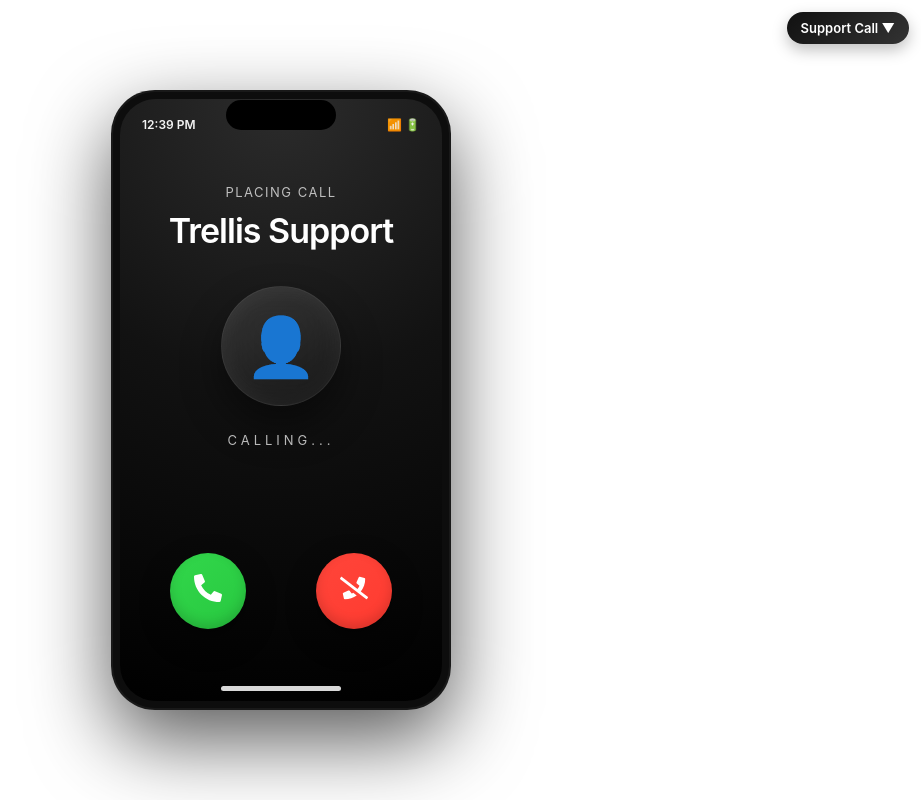
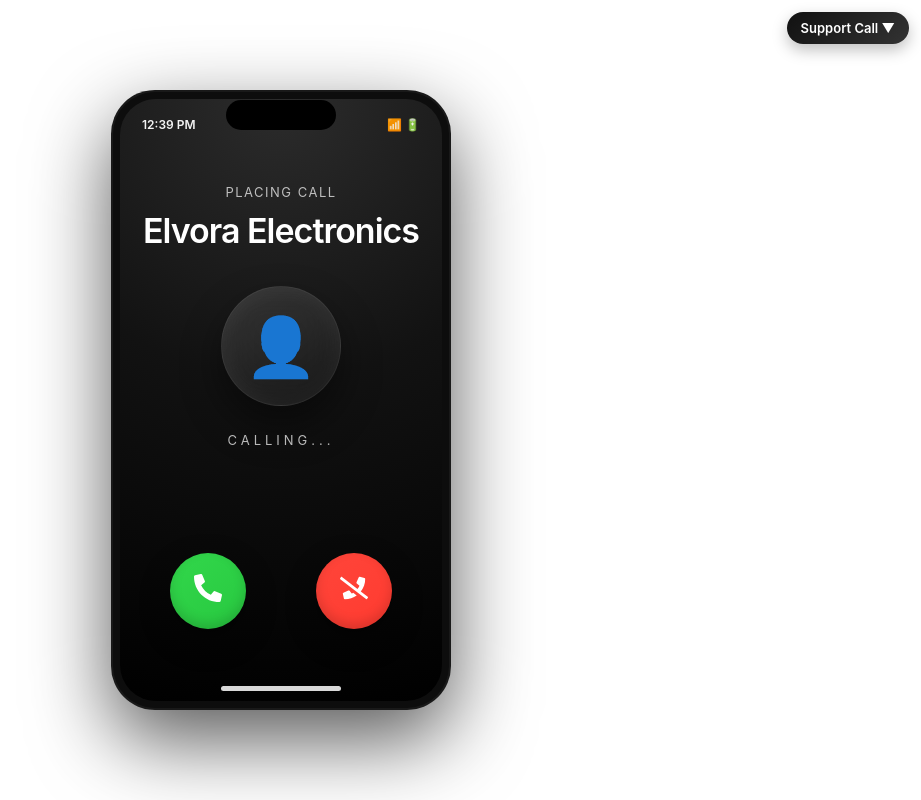
Before and after one commit to dishap001/GoHrAssist, a React (Vite) app: page / in a window 1280 px wide. Shown: the whole page, without its empty margins (359-1280 px from the left). Built offline with nearby package versions, Linux system fonts and the light colour scheme.

Commit message:
Demo name changes

```diff
--- a/src/App.tsx
+++ b/src/App.tsx
@@ -149,7 +149,7 @@
                 <p className="caller-label">Placing Call</p>
 
                 <h1 className="caller-name">
-                  {isInterviewer ? "Neha Sinha" : "Trellis Support"}
+                  {isInterviewer ? "Neha Sinha" : "Elvora Electronics"}
                 </h1>
 
                 <div className="avatar">
@@ -185,7 +185,7 @@
                 <p className="caller-label">Connected</p>
 
                 <h1 className="caller-name">
-                  {isInterviewer ? "Neha Sinha" : "Trellis Support"}
+                  {isInterviewer ? "Neha Sinha" : "Elvora Electronics"}
                 </h1>
 
                 <p className="timer">{formatTime(callTime)}</p>
```
